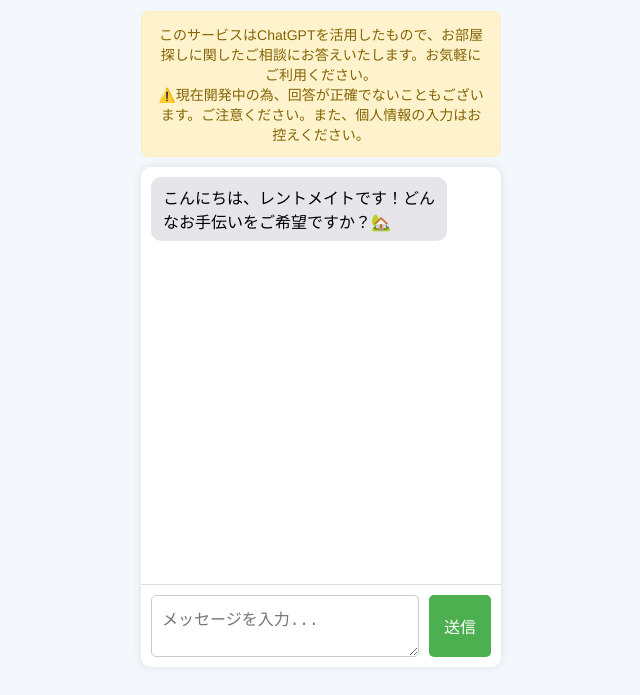
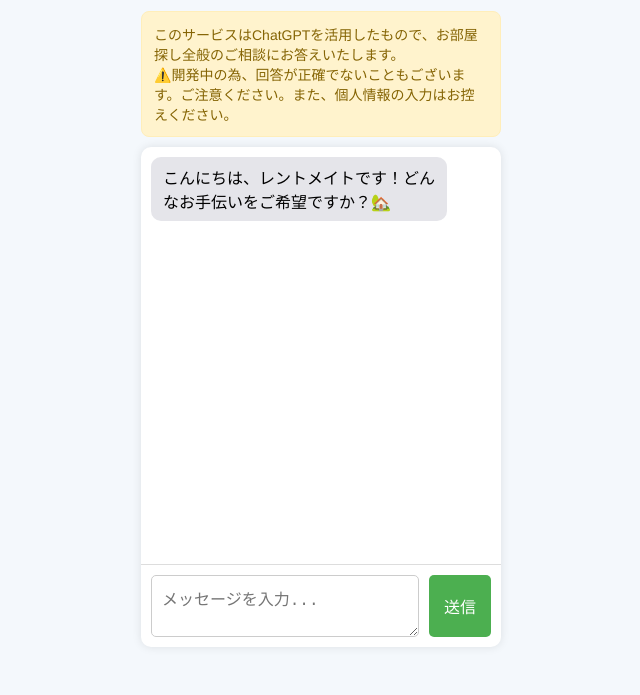
Before and after one commit to pakusui/web-chat-gpt, a website: page public/index.html in a window 1280 px wide. Shown: the part 93-788 px from the top of the page, without its empty margins (319-959 px from the left). Drawn offline with Linux system fonts and the light colour scheme.

Commit message:
サービス説明修正2

```diff
--- a/public/index.html
+++ b/public/index.html
@@ -15,8 +15,8 @@
     </div>
 
     <div class="notice">
-      このサービスはChatGPTを活用したもので、お部屋探しに関したご相談にお答えいたします。お気軽にご利用ください。<br>
-      ⚠️現在開発中の為、回答が正確でないこともございます。ご注意ください。また、個人情報の入力はお控えください。
+      このサービスはChatGPTを活用したもので、お部屋探し全般のご相談にお答えいたします。<br>
+      ⚠️開発中の為、回答が正確でないこともございます。ご注意ください。また、個人情報の入力はお控えください。
 
     </div>
 
--- a/public/style.css
+++ b/public/style.css
@@ -33,7 +33,7 @@ body {
   margin: 10px auto; /* ← autoで中央寄せにしておく */
   border-radius: 8px;
   font-size: 14px;
-  text-align: center;
+  text-align: left;
   width: 90%;         /* ← wrapperの幅にぴったり揃える */
   box-sizing: border-box; /* ← padding含めて幅制限の中に収める */
 }
```
